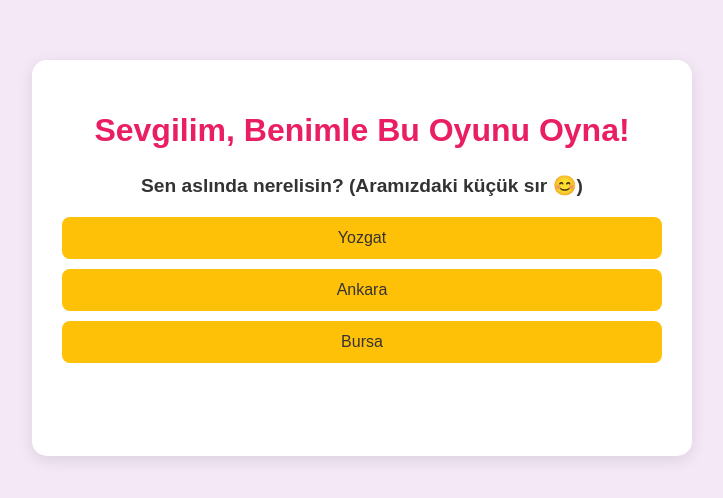
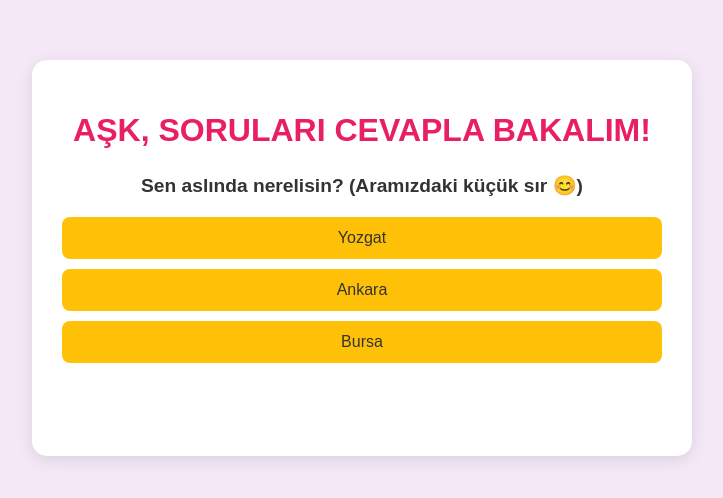
Before and after one commit to barangulyanar2239/sevgilime-quiz, a plain HTML site: page index.html in a window 1280 px wide. Shown: the part 142-640 px from the top of the page, without its empty margins (278-1001 px from the left). Drawn offline with Linux system fonts and the light colour scheme.

Commit message:
index.html

```diff
--- a/index.html
+++ b/index.html
@@ -3,13 +3,13 @@
 <head>
     <meta charset="UTF-8">
     <meta name="viewport" content="width=device-width, initial-scale=1.0">
-    <title>Sevgilime Özel Soru Oyunu ❤️</title>
+    <title>BARANI(BAŞKENTEKİ EN SEVDİĞİN KİŞİYİ BARAN>AYŞEGÜL)NE KADAR TANIYOSUN ❤️</title>
     <link rel="stylesheet" href="style.css">
 </head>
 <body>
 
     <div class="container">
-        <h1>Sevgilim, Benimle Bu Oyunu Oyna!</h1>
+        <h1>AŞK, SORULARI CEVAPLA BAKALIM!</h1>
         <div id="quiz-box">
             <p id="question">Soru metni yükleniyor...</p>
 
```
